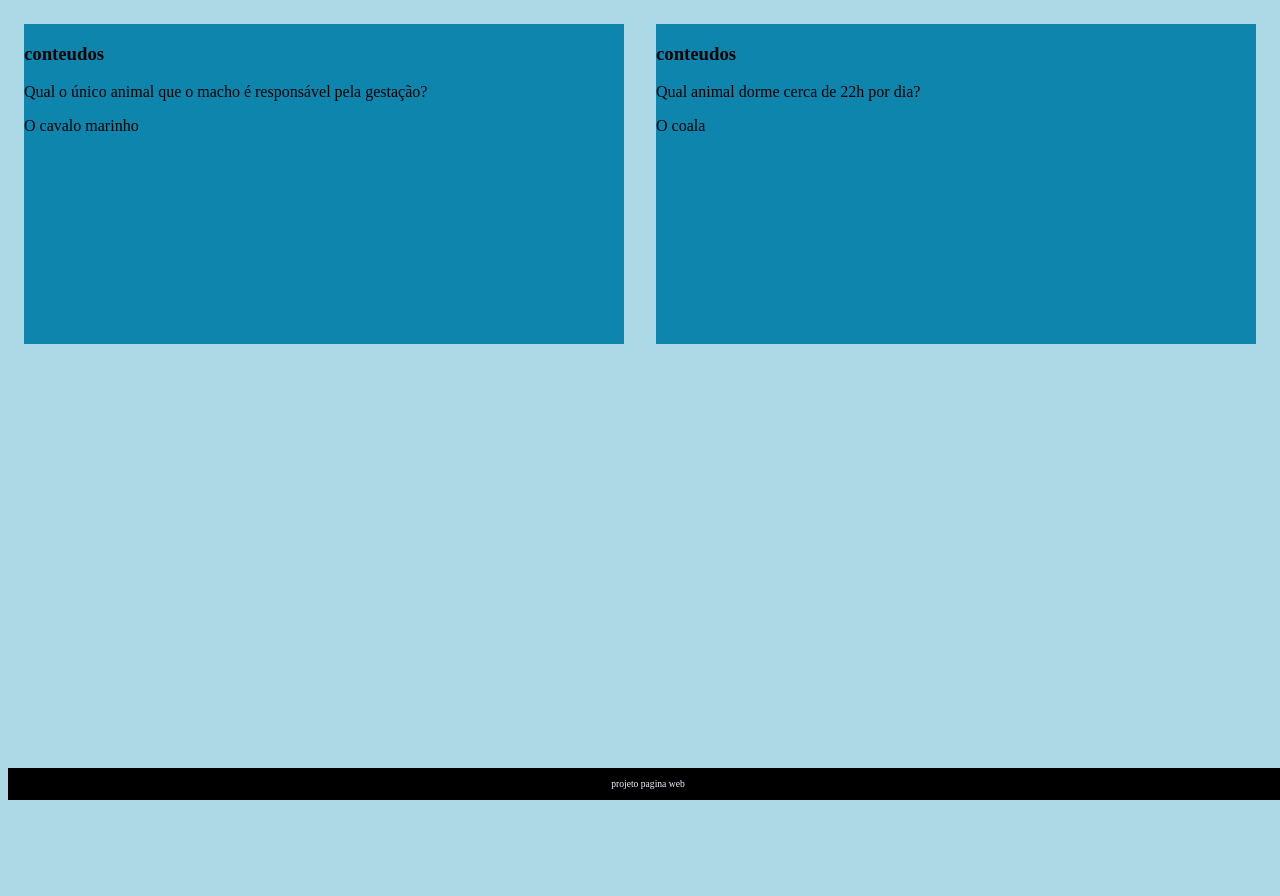
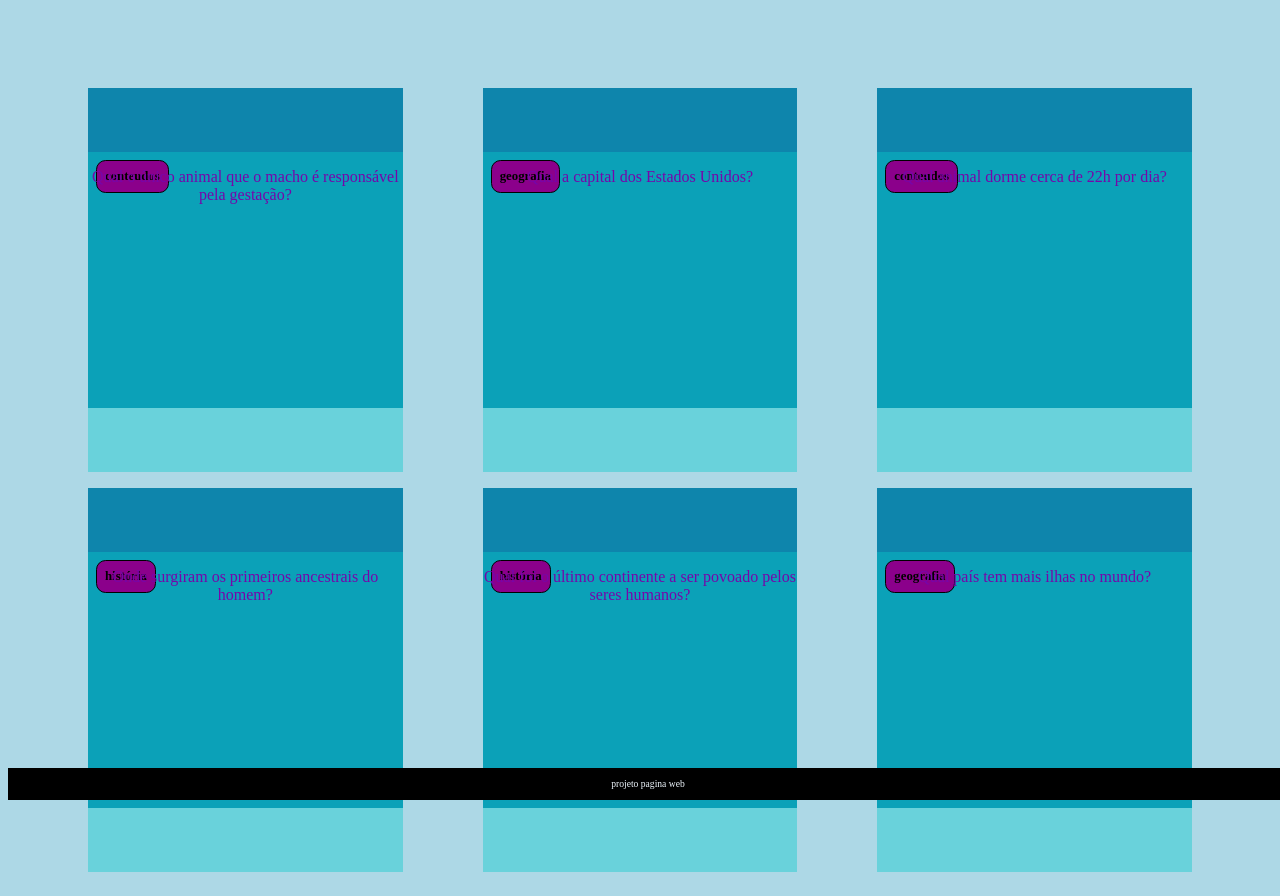
Before and after one commit to eloisy04/pagina-web, a plain HTML site: page index.html in a window 1280 px wide. Before the commit the page ends 800 px from the top, so only its background shows below. Drawn offline with Linux system fonts and the light colour scheme.

Commit message:
Add files via upload

```diff
--- a/assets/style.css
+++ b/assets/style.css
@@ -5,6 +5,10 @@ body{
 
 #container {
     display: flex;
+    flex-wrap: wrap ;
+    justify-content: space-between;
+    padding: 4rem;
+    gap: 3rem;
 }
 
 .cartão{
@@ -13,6 +17,45 @@ body{
     height: 20rem;
     flex-grow: 1;
     flex-basis: calc(33% - 6rem);
+
+}
+.cartão__flashcards{
+   text-align: center;
+   background-color: rgba(9, 201, 201, 0.412);
+   height: 100%;
+   transform-style: preserve-3d;
+   transition: transorm 300ms ease-in-out;
+   margin-top: 4rem;
+
+}
+
+.cartão__flashcards h3{
+    background-color: darkmagenta ;
+    border: 1px solid ;
+text-align: left;
+padding: 0.5rem;
+position: absolute;
+margin: 0.5rem;
+border-radius: 0.6rem;
+font-size: 1vw;
+backface-visibility: hidden;
+
+}
+
+.cartão__flashcards__perguntas  {
+    color: rgb(118, 6, 170);
+    font-weight: 500;
+
+}
+
+.cartão__flashcards__respostas  {
+    color: rgba(65, 6, 124, 0.958);
+    font-weight: 700;
+
+}
+
+.cartão:hover .cartão__flashcards{
+    transform: rotateY(180deg);
 }
 
 footer{
@@ -24,12 +67,19 @@ footer{
     height: 2rem;
     margin-top: 0.5rem;
 }
-.cartão__flashcards_h3{
-    background-color: darkmagenta ;
-text-align: left;
+
+.cartão__flashcards__perguntas,
+.cartão__flashcards__respostas
+{
+    backface-visibility: hidden;
+    position: absolute;
+    height: 100%;
+    width: 100%;
 }
 
-
+.cartão__flashcards__respostas{
+transform: rotateY(180deg);
+}
 
 footer p{
     text-align: center;
--- a/index.html
+++ b/index.html
@@ -21,6 +21,17 @@
            </div>
         </div>
     </article>
+    <article class="cartão">
+        <div class="cartão__flashcards">
+           <h3>geografia</h3>
+           <div class="cartão__flashcards__perguntas">
+           <p> Qual a capital dos Estados Unidos?</p>
+           </div>
+           <div class="cartão__flashcards__respostas">
+            A capital dos Estados Unidos é washington
+           </div>
+        </div>
+    </article>
         <article class="cartão">
             <div class="cartão__flashcards">
                <h3>conteudos</h3>
@@ -32,6 +43,40 @@
                </div>
             </div>
         </article>
+    </article>
+    <article class="cartão">
+        <div class="cartão__flashcards">
+           <h3>história</h3>
+           <div class="cartão__flashcards__perguntas">
+          <p> Onde surgiram os primeiros ancestrais do homem? </p>
+           </div>
+           <div class="cartão__flashcards__respostas">
+         Na África Ociental
+           </div>
+        </div>
+    </article>
+    <article class="cartão">
+        <div class="cartão__flashcards">
+           <h3>história</h3>
+           <div class="cartão__flashcards__perguntas">
+          <p>Qual foi o último continente a ser povoado pelos seres humanos? </p>
+           </div>
+           <div class="cartão__flashcards__respostas">
+            América
+           </div>
+        </div>
+    </article>
+    <article class="cartão">
+        <div class="cartão__flashcards">
+           <h3>geografia</h3>
+           <div class="cartão__flashcards__perguntas">
+          <p>Qual país tem mais ilhas no mundo? </p>
+           </div>
+           <div class="cartão__flashcards__respostas">
+            Suécia, por volta de 220.000
+           </div>
+        </div>
+    </article>
 </section>
  </main>
  <footer>
```
Also changed, not shown: perguntas.js (added, +11 -0 lines).
